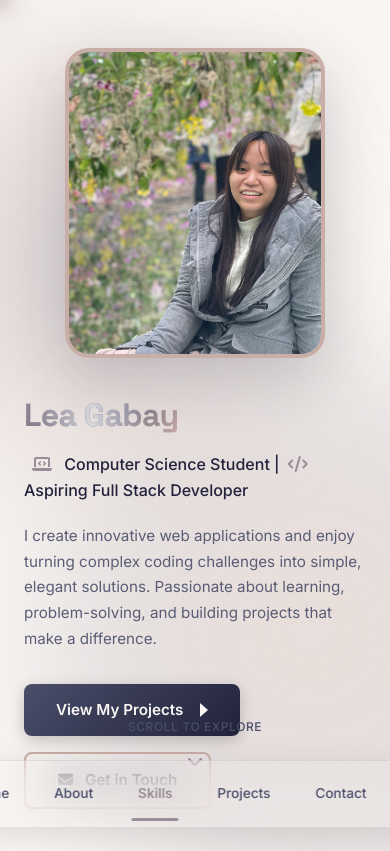
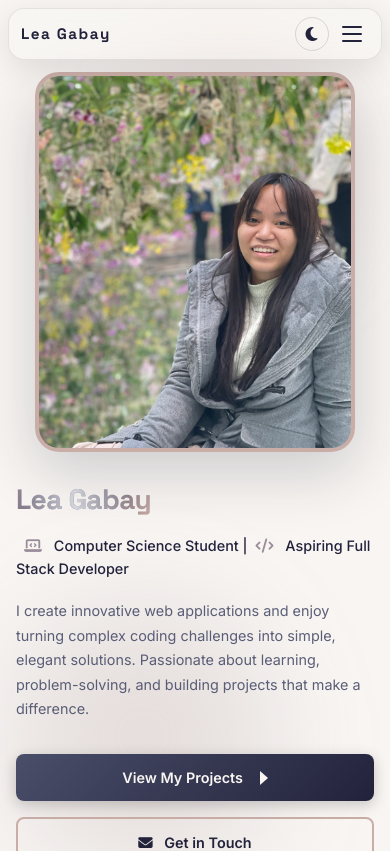
Before and after one commit to LeaDeLeaf/portfolio-website, a React (Vite) app: page / in a window 390 px wide. Shown: the top 851 px of the page. Built offline with nearby package versions, Linux system fonts and the light colour scheme.

Commit message:
Fixed issue of mobile responsiveness of the header and scroll to explore button

```diff
--- a/src/app.css
+++ b/src/app.css
@@ -2,6 +2,7 @@
   min-height: 100vh;
   display: flex;
   flex-direction: column;
+  transition: all 0.3s ease;
 }
 
 .main-content {
@@ -9,4 +10,5 @@
   width: 100%;
   position: relative;
   z-index: 1;
+  transition: all 0.3s ease;
 }
--- a/src/components/Footer.css
+++ b/src/components/Footer.css
@@ -43,7 +43,7 @@
 .social-links a,
 .quick-links a {
   color: var(--text-secondary);
-  transition: color 0.3s ease;
+  transition: all 0.3s cubic-bezier(0.4, 0, 0.2, 1);
   font-weight: 500;
   display: inline-flex;
   align-items: center;
@@ -54,11 +54,18 @@
 .quick-links a i {
   color: var(--accent-color);
   font-size: 1.1rem;
+  transition: transform 0.3s ease;
 }
 
 .social-links a:hover,
 .quick-links a:hover {
   color: var(--accent-color);
+  transform: translateX(5px);
+}
+
+.social-links a:hover i,
+.quick-links a:hover i {
+  transform: scale(1.2);
 }
 
 .footer-bottom {
@@ -74,11 +81,38 @@
 
 @media (max-width: 768px) {
   .footer-container {
-    padding: 2rem 1rem 1rem;
+    padding: 2rem 1.5rem 1.5rem;
   }
 
   .footer-content {
     grid-template-columns: 1fr;
     gap: 1.5rem;
   }
+
+  .footer-section h3 {
+    font-size: 1.1rem;
+  }
 }
+
+@media (max-width: 480px) {
+  .footer-container {
+    padding: 1.5rem 1rem 1rem;
+  }
+
+  .footer-content {
+    gap: 1.25rem;
+  }
+
+  .footer-section h3 {
+    font-size: 1rem;
+  }
+
+  .social-links a,
+  .quick-links a {
+    font-size: 0.9rem;
+  }
+
+  .footer-bottom p {
+    font-size: 0.85rem;
+  }
+}
--- a/src/components/Header.css
+++ b/src/components/Header.css
@@ -4,7 +4,9 @@
   left: 50%;
   transform: translateX(-50%);
   z-index: 100;
-  transition: all 0.3s ease;
+  transition: all 0.4s cubic-bezier(0.4, 0, 0.2, 1);
+  width: fit-content;
+  max-width: calc(100% - 2rem);
 }
 
 .header-container {
@@ -14,10 +16,12 @@
   align-items: center;
   background: rgba(255, 255, 255, 0.1);
   backdrop-filter: blur(20px);
+  -webkit-backdrop-filter: blur(20px);
   border: 1px solid rgba(154, 140, 152, 0.2);
   border-radius: 50px;
   padding: 1rem 2rem;
   box-shadow: 0 8px 32px rgba(0, 0, 0, 0.1);
+  transition: all 0.3s ease;
 }
 
 [data-theme='dark'] .header-container {
@@ -25,12 +29,31 @@
   border: 1px solid rgba(154, 140, 152, 0.3);
 }
 
+[data-theme='dark'] .header-container {
+  background: rgba(22, 22, 37, 0.3);
+  border: 1px solid rgba(154, 140, 152, 0.3);
+}
+
+.logo {
+  flex-shrink: 0;
+  min-width: 0;
+  overflow: hidden;
+}
+
 .logo h1 {
-  font-size: 1.2rem;
+  font-size: 1.3rem;
   font-weight: 700;
   color: var(--text-primary);
-  transition: color 0.3s ease;
+  transition: all 0.3s cubic-bezier(0.4, 0, 0.2, 1);
   letter-spacing: 0.1em;
+  white-space: nowrap;
+  overflow: hidden;
+  text-overflow: ellipsis;
+}
+
+.logo:hover h1 {
+  color: var(--accent-color);
+  transform: scale(1.05);
 }
 
 .nav {
@@ -50,9 +73,10 @@
   display: flex;
   align-items: center;
   justify-content: center;
-  transition: all 0.3s ease;
+  transition: all 0.4s cubic-bezier(0.4, 0, 0.2, 1);
   border: 1px solid rgba(154, 140, 152, 0.3);
   font-size: 1rem;
+  cursor: pointer;
 }
 
 .theme-toggle:hover {
@@ -66,13 +90,14 @@
   font-weight: 500;
   padding: 0.6rem 1.2rem;
   border-radius: 25px;
-  transition: all 0.3s ease;
+  transition: all 0.3s cubic-bezier(0.4, 0, 0.2, 1);
   position: relative;
   display: flex;
   align-items: center;
   justify-content: center;
   font-size: 0.95rem;
   background: transparent;
+  cursor: pointer;
 }
 
 .nav-link::after {
@@ -85,12 +110,13 @@
   height: 3px;
   background: var(--accent-color);
   border-radius: 2px;
-  transition: width 0.3s ease;
+  transition: width 0.4s cubic-bezier(0.4, 0, 0.2, 1);
 }
 
 .nav-link:hover {
   color: var(--text-primary);
   background: rgba(154, 140, 152, 0.1);
+  transform: translateY(-2px);
 }
 
 .nav-link.active {
@@ -105,54 +131,260 @@
 .menu-toggle {
   display: none;
   flex-direction: column;
-  gap: 4px;
+  gap: 5px;
   background: transparent;
-  padding: 8px;
-  border: 1px solid var(--border-color);
+  padding: 10px;
+  border: none;
   border-radius: 8px;
+  transition: all 0.3s ease;
+  cursor: pointer;
+  position: relative;
+  width: 40px;
+  height: 40px;
+  align-items: center;
+  justify-content: center;
 }
 
 .menu-toggle span {
   width: 25px;
-  height: 3px;
+  height: 2.5px;
   background-color: var(--text-primary);
-  transition: all 0.3s ease;
-  border-radius: 2px;
+  transition: all 0.4s cubic-bezier(0.4, 0, 0.2, 1);
+  border-radius: 3px;
+  display: block;
 }
 
-@media (max-width: 768px) {
+.menu-toggle.open span:nth-child(1) {
+  transform: translateY(7.5px) rotate(45deg);
+}
+
+.menu-toggle.open span:nth-child(2) {
+  opacity: 0;
+  transform: translateX(-20px);
+}
+
+.menu-toggle.open span:nth-child(3) {
+  transform: translateY(-7.5px) rotate(-45deg);
+}
+
+.mobile-controls {
+  display: none;
+  align-items: center;
+  gap: 0.75rem;
+  flex-shrink: 0;
+}
+
+.desktop-theme-toggle {
+  display: flex;
+}
+
+/* Mobile menu overlay */
+.nav::before {
+  display: none;
+}
+
+@media (max-width: 968px) {
   .header {
-    left: 50%;
-    top: auto;
-    bottom: 1rem;
-    transform: translateX(-50%);
+    top: 0;
+    left: 0;
+    right: 0;
+    transform: none;
+    width: 100%;
+    max-width: 100%;
+    padding: 0.75rem 1rem;
   }
 
   .header-container {
-    padding: 0.8rem 1.5rem;
-    gap: 1.5rem;
+    border-radius: 16px;
+    padding: 0.75rem 1rem;
+    position: relative;
+    max-width: 100%;
+    width: 100%;
+    justify-content: space-between;
   }
 
-  .logo {
+  .nav {
+    position: absolute;
+    top: 100%;
+    left: 0;
+    right: 0;
+    flex-direction: column;
+    background: rgba(255, 255, 255, 0.95);
+    backdrop-filter: blur(20px);
+    -webkit-backdrop-filter: blur(20px);
+    padding: 0.75rem 1rem;
+    border-radius: 0 0 16px 16px;
+    border: none;
+    border-bottom: 1px solid rgba(154, 140, 152, 0.2);
+    box-shadow: 0 8px 24px rgba(0, 0, 0, 0.15);
+    gap: 0.25rem;
+    max-height: 0;
+    overflow: hidden;
+    opacity: 0;
+    transform: translateY(-10px);
+    transition: max-height 0.4s cubic-bezier(0.4, 0, 0.2, 1),
+                opacity 0.4s cubic-bezier(0.4, 0, 0.2, 1),
+                transform 0.4s cubic-bezier(0.4, 0, 0.2, 1);
+    z-index: -1;
+  }
+
+  [data-theme='dark'] .nav {
+    background: rgba(22, 22, 37, 0.95);
+    border: none;
+    border-bottom: 1px solid rgba(154, 140, 152, 0.3);
+    box-shadow: 0 8px 24px rgba(0, 0, 0, 0.5);
+  }
+
+  .nav.open {
+    max-height: 400px;
+    opacity: 1;
+    transform: translateY(0);
+    z-index: 50;
+  }
+
+  .nav-link {
+    width: 100%;
+    padding: 0.875rem 1.25rem;
+    border-radius: 10px;
+    font-size: 0.95rem;
+    justify-content: flex-start;
+    transform: translateX(0);
+    opacity: 1;
+    transition: all 0.3s cubic-bezier(0.4, 0, 0.2, 1);
+  }
+
+  .nav-link:hover {
+    transform: translateX(4px);
+    background: rgba(154, 140, 152, 0.15);
+  }
+
+  .nav-link::after {
     display: none;
   }
 
+  .desktop-theme-toggle {
+    display: none !important;
+  }
+
+  .mobile-controls {
+    display: flex;
+  }
+
+  .mobile-controls .theme-toggle {
+    width: 40px;
+    height: 40px;
+    padding: 0.5rem;
+    transition: all 0.3s cubic-bezier(0.4, 0, 0.2, 1);
+  }
+
+  .mobile-controls .theme-toggle:hover {
+    background: rgba(154, 140, 152, 0.15);
+    transform: rotate(180deg);
+  }
+
+  .menu-toggle {
+    display: flex;
+  }
+
+  .logo h1 {
+    font-size: 1.1rem;
+    white-space: nowrap;
+  }
+}
+
+@media (max-width: 640px) {
+  .header {
+    padding: 0.65rem 0.75rem;
+  }
+
+  .header-container {
+    padding: 0.65rem 0.85rem;
+    gap: 1rem;
+  }
+
+  .logo h1 {
+    font-size: 1rem;
+  }
+
+  .mobile-controls {
+    gap: 0.5rem;
+  }
+
+  .mobile-controls .theme-toggle {
+    width: 36px;
+    height: 36px;
+  }
+
+  .menu-toggle {
+    width: 36px;
+    height: 36px;
+  }
+
+  .menu-toggle span {
+    width: 22px;
+  }
+}
+
+@media (max-width: 480px) {
+  .header {
+    padding: 0.5rem 0.5rem;
+  }
+
+  .header-container {
+    padding: 0.5rem 0.75rem;
+    gap: 0.75rem;
+  }
+
+  .logo h1 {
+    font-size: 0.95rem;
+  }
+
+  .mobile-controls {
+    gap: 0.4rem;
+  }
+
+  .mobile-controls .theme-toggle {
+    width: 34px;
+    height: 34px;
+    padding: 0.4rem;
+  }
+
+  .menu-toggle {
+    width: 34px;
+    height: 34px;
+    padding: 8px;
+  }
+
+  .menu-toggle span {
+    width: 20px;
+    height: 2px;
+  }
+
+  .menu-toggle.open span:nth-child(1) {
+    transform: translateY(6px) rotate(45deg);
+  }
+
+  .menu-toggle.open span:nth-child(3) {
+    transform: translateY(-6px) rotate(-45deg);
+  }
+
   .nav {
-    gap: 0.8rem;
+    padding: 0.5rem 0.75rem;
   }
 
   .nav-link {
-    font-size: 0.85rem;
-    padding: 0.5rem 1rem;
+    padding: 0.75rem 1rem;
+    font-size: 0.9rem;
+  }
+}
+
+@media (max-width: 360px) {
+  .header {
+    padding: 0.4rem 0.4rem;
   }
 
-  .theme-toggle {
-    width: 40px;
-    height: 40px;
-    font-size: 0.9rem;
-  }
-
-  .menu-toggle {
-    display: none;
+  .header-container {
+    padding: 0.5rem 0.6rem;
+    gap: 0.5rem;
   }
 }
--- a/src/components/Header.jsx
+++ b/src/components/Header.jsx
@@ -37,6 +37,18 @@ function Header() {
     handleScroll() // Call once on mount
     return () => window.removeEventListener('scroll', handleScroll)
   }, [])
+
+  // Close menu when clicking outside
+  useEffect(() => {
+    const handleClickOutside = (e) => {
+      if (menuOpen && !e.target.closest('.nav') && !e.target.closest('.menu-toggle')) {
+        setMenuOpen(false)
+      }
+    }
+
+    document.addEventListener('click', handleClickOutside)
+    return () => document.removeEventListener('click', handleClickOutside)
+  }, [menuOpen])
 
   const scrollToSection = (sectionId) => {
     const element = document.getElementById(sectionId)
@@ -78,7 +90,7 @@ function Header() {
             </a>
           ))}
           <button
-            className="theme-toggle"
+            className="theme-toggle desktop-theme-toggle"
             onClick={toggleTheme}
             aria-label="Toggle theme"
           >
@@ -90,6 +102,18 @@ function Header() {
           </button>
         </nav>
 
+        <div className="mobile-controls">
+          <button
+            className="theme-toggle"
+            onClick={toggleTheme}
+            aria-label="Toggle theme"
+          >
+            {theme === 'light' ? (
+              <i className="fas fa-moon"></i>
+            ) : (
+              <i className="fas fa-sun"></i>
+            )}
+          </button>
           <button
             className={`menu-toggle ${menuOpen ? 'open' : ''}`}
             onClick={() => setMenuOpen(!menuOpen)}
@@ -100,6 +124,7 @@ function Header() {
             <span></span>
           </button>
         </div>
+      </div>
     </header>
   )
 }
--- a/src/index.css
+++ b/src/index.css
@@ -4,6 +4,18 @@
   margin: 0;
   padding: 0;
   box-sizing: border-box;
+}
+
+/* Respect user's reduced motion preference */
+@media (prefers-reduced-motion: reduce) {
+  *,
+  *::before,
+  *::after {
+    animation-duration: 0.01ms !important;
+    animation-iteration-count: 1 !important;
+    transition-duration: 0.01ms !important;
+    scroll-behavior: auto !important;
+  }
 }
 
 :root {
@@ -151,7 +163,13 @@ code {
 
 html {
   scroll-behavior: smooth;
-  scroll-padding-top: 80px; /* Account for fixed header */
+  scroll-padding-top: 100px;
+}
+
+@media (max-width: 968px) {
+  html {
+    scroll-padding-top: 80px;
+  }
 }
 
 a {
@@ -170,3 +188,32 @@ button {
   outline: none;
   font-family: inherit;
 }
+
+/* Responsive background blobs */
+@media (max-width: 768px) {
+  body::before {
+    width: 350px;
+    height: 350px;
+    top: -5%;
+    right: -10%;
+  }
+
+  body::after {
+    width: 400px;
+    height: 400px;
+    bottom: -10%;
+    left: -15%;
+  }
+}
+
+@media (max-width: 480px) {
+  body::before {
+    width: 250px;
+    height: 250px;
+  }
+
+  body::after {
+    width: 300px;
+    height: 300px;
+  }
+}
--- a/src/pages/Home.css
+++ b/src/pages/Home.css
@@ -23,6 +23,13 @@
   transition: transform 0.1s ease-out;
   mix-blend-mode: multiply;
   filter: blur(8px);
+}
+
+@media (max-width: 768px) {
+  .cursor-follower,
+  .cursor-follower-outer {
+    display: none;
+  }
 }
 
 .cursor-follower-outer {
@@ -163,7 +170,9 @@ section.section-visible {
   margin-bottom: 0;
   min-height: 100vh;
   display: flex;
+  flex-direction: column;
   align-items: center;
+  justify-content: center;
   position: relative;
   z-index: 1;
 }
@@ -349,11 +358,8 @@ section.section-visible {
 
 /* Scroll Indicator */
 .scroll-indicator {
-  position: absolute;
-  bottom: 2rem;
-  left: 0;
-  right: 0;
-  margin: 0 auto;
+  position: relative;
+  margin-top: 3rem;
   display: flex;
   flex-direction: column;
   align-items: center;
@@ -363,6 +369,7 @@ section.section-visible {
   animation: fadeInUp 1s ease-out 1.5s both;
   text-align: center;
   width: fit-content;
+  transition: all 0.3s ease;
 }
 
 .scroll-text {
@@ -575,7 +582,7 @@ section.section-visible {
   padding: 2rem;
   border-radius: 16px;
   border: 1px solid var(--border-color);
-  transition: all 0.3s ease;
+  transition: all 0.4s cubic-bezier(0.4, 0, 0.2, 1);
   position: relative;
   overflow: hidden;
 }
@@ -718,12 +725,16 @@ section.section-visible {
   .hero-subtitle {
     font-size: 1.1rem;
   }
+
+  .hero {
+    padding: 6rem 2rem 4rem;
+  }
 }
 
 @media (max-width: 768px) {
   .hero {
-    padding: 3rem 1.5rem;
-    min-height: auto;
+    padding: 5rem 1.5rem 3rem;
+    min-height: 100vh;
   }
 
   .hero-title {
@@ -739,8 +750,8 @@ section.section-visible {
   }
 
   .profile-photo {
-    width: 200px;
-    height: 200px;
+    width: 240px;
+    height: 280px;
   }
 
   .skills h2 {
@@ -760,21 +771,51 @@ section.section-visible {
     font-size: 1.1rem;
   }
 
-  .profile-photo {
-    width: 280px;
-    height: 330px;
+  .hero-buttons {
+    flex-direction: column;
+    width: 100%;
   }
 
-  .scroll-indicator {
-    bottom: 6rem;
+  .hero-buttons .btn {
+    width: 100%;
+    text-align: center;
+    justify-content: center;
+  }
+}
+
+@media (max-width: 480px) {
+  .hero {
+    padding: 4.5rem 1rem 3rem;
   }
 
-  .scroll-text {
-    font-size: 0.75rem;
+  .hero-title {
+    font-size: 1.75rem;
   }
 
-  .scroll-arrow {
-    font-size: 1rem;
+  .hero-subtitle {
+    font-size: 0.9rem;
+  }
+
+  .hero-description {
+    font-size: 0.9rem;
+  }
+
+  .profile-photo {
+    width: 200px;
+    height: 240px;
+  }
+
+  .section-title {
+    font-size: 1.75rem;
+  }
+
+  .section-subtitle {
+    font-size: 0.95rem;
+  }
+
+  .btn {
+    padding: 0.75rem 1.5rem;
+    font-size: 0.9rem;
   }
 }
 
@@ -927,7 +968,7 @@ section.section-visible {
   background: var(--bg-secondary);
   border-radius: 12px;
   border: 1px solid var(--border-color);
-  transition: all 0.3s ease;
+  transition: all 0.4s cubic-bezier(0.4, 0, 0.2, 1);
   text-align: center;
 }
 
@@ -1009,7 +1050,7 @@ section.section-visible {
   border: 2px solid var(--border-color);
   border-radius: 16px;
   padding: 2rem;
-  transition: all 0.3s ease;
+  transition: all 0.4s cubic-bezier(0.4, 0, 0.2, 1);
   display: flex;
   flex-direction: column;
 }
@@ -1054,7 +1095,7 @@ section.section-visible {
   font-size: 0.85rem;
   font-weight: 500;
   border: 1px solid var(--border-color);
-  transition: all 0.3s ease;
+  transition: all 0.3s cubic-bezier(0.4, 0, 0.2, 1);
   display: inline-flex;
   align-items: center;
   gap: 0.4rem;
@@ -1203,6 +1244,11 @@ section.section-visible {
   border-radius: 16px;
   height: fit-content;
   border: 1px solid var(--border-color);
+  transition: all 0.3s ease;
+}
+
+.contact-info:hover {
+  box-shadow: 0 8px 24px var(--shadow-hover);
 }
 
 .contact-info h3 {
@@ -1223,6 +1269,11 @@ section.section-visible {
   display: flex;
   gap: 1rem;
   align-items: flex-start;
+  transition: transform 0.3s ease;
+}
+
+.info-item:hover {
+  transform: translateX(5px);
 }
 
 .info-item:last-child {
@@ -1256,7 +1307,7 @@ section.section-visible {
 
 .social a {
   color: var(--text-secondary);
-  transition: color 0.3s ease;
+  transition: all 0.3s cubic-bezier(0.4, 0, 0.2, 1);
   display: inline-flex;
   align-items: center;
   gap: 0.5rem;
@@ -1266,10 +1317,16 @@ section.section-visible {
 .social a i {
   color: var(--accent-color);
   font-size: 1.1rem;
+  transition: transform 0.3s ease;
 }
 
 .social a:hover {
   color: var(--accent-color);
+  transform: translateX(5px);
+}
+
+.social a:hover i {
+  transform: scale(1.2);
 }
 
 .contact-form {
@@ -1278,6 +1335,10 @@ section.section-visible {
   border: 1px solid var(--border-color);
   border-radius: 16px;
   transition: all 0.3s ease;
+}
+
+.contact-form:hover {
+  box-shadow: 0 8px 24px var(--shadow-hover);
 }
 
 .form-group {
@@ -1305,7 +1366,7 @@ section.section-visible {
   border-radius: 8px;
   font-size: 1rem;
   font-family: inherit;
-  transition: border-color 0.3s ease, background-color 0.3s ease;
+  transition: all 0.3s cubic-bezier(0.4, 0, 0.2, 1);
   background-color: var(--bg-primary);
   color: var(--text-primary);
 }
@@ -1314,6 +1375,8 @@ section.section-visible {
 .form-group textarea:focus {
   outline: none;
   border-color: var(--accent-color);
+  transform: translateY(-2px);
+  box-shadow: 0 4px 12px var(--shadow-hover);
 }
 
 .form-group textarea {
@@ -1363,24 +1426,25 @@ section.section-visible {
   }
 
   .strengths-grid {
-    grid-template-columns: 1fr;
+    grid-template-columns: repeat(2, 1fr);
   }
 
   .contact-container {
     grid-template-columns: 1fr;
   }
+
+  .hero-content {
+    gap: 2rem;
+  }
 }
 
 @media (max-width: 768px) {
-  .profile-photo {
-    width: 260px;
-    height: 310px;
-  }
-
   .about-section,
   .projects-section,
-  .contact-section {
-    padding: 3rem 1.5rem;
+  .contact-section,
+  .skills {
+    padding: 4rem 1.5rem;
+    min-height: auto;
   }
 
   .section-title {
@@ -1411,4 +1475,52 @@ section.section-visible {
   .projects-grid {
     grid-template-columns: 1fr;
   }
+
+  .contact-form {
+    padding: 1.5rem;
+  }
+
+  .contact-info {
+    padding: 1.5rem;
+  }
+
+  .project-links {
+    flex-direction: column;
+  }
+
+  .project-link {
+    width: 100%;
+  }
 }
+
+@media (max-width: 480px) {
+  .about-section,
+  .projects-section,
+  .contact-section,
+  .skills {
+    padding: 3rem 1rem;
+  }
+
+  .about-main {
+    font-size: 1rem;
+  }
+
+  .skill-card {
+    padding: 1.5rem;
+  }
+
+  .project-card {
+    padding: 1.5rem;
+  }
+
+  .contact-form,
+  .contact-info {
+    padding: 1.25rem;
+  }
+
+  .form-group input,
+  .form-group textarea {
+    padding: 0.75rem;
+    font-size: 0.95rem;
+  }
+}
```
Lines whose indentation alone changed are shown as unchanged.
